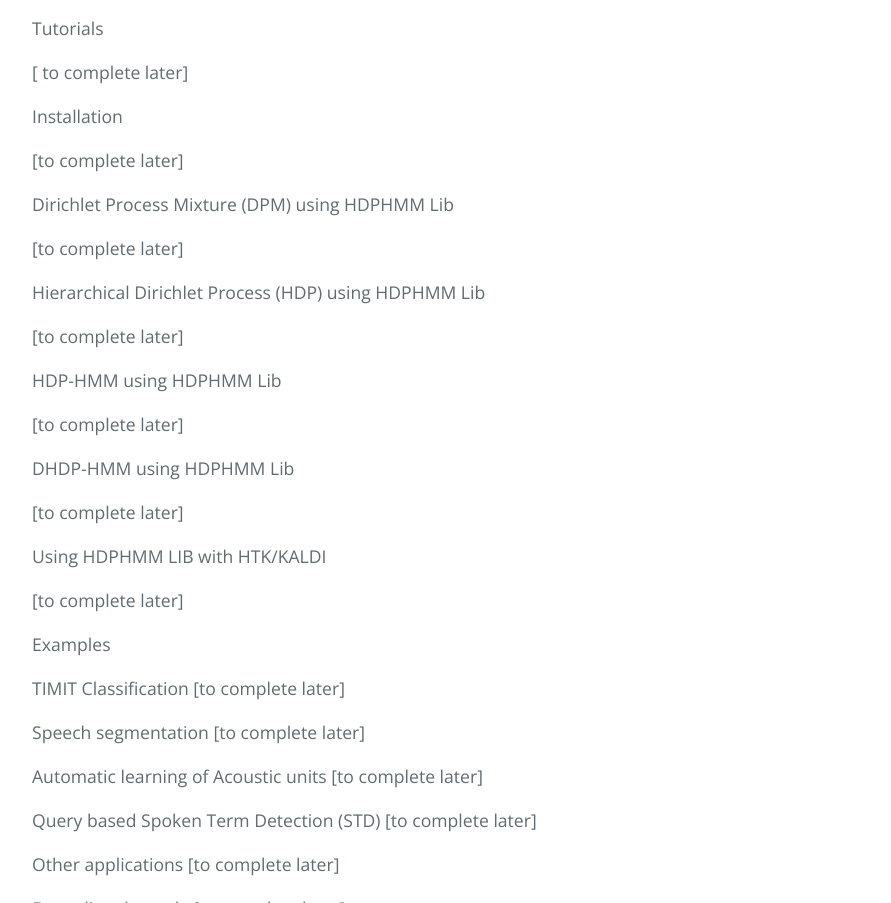
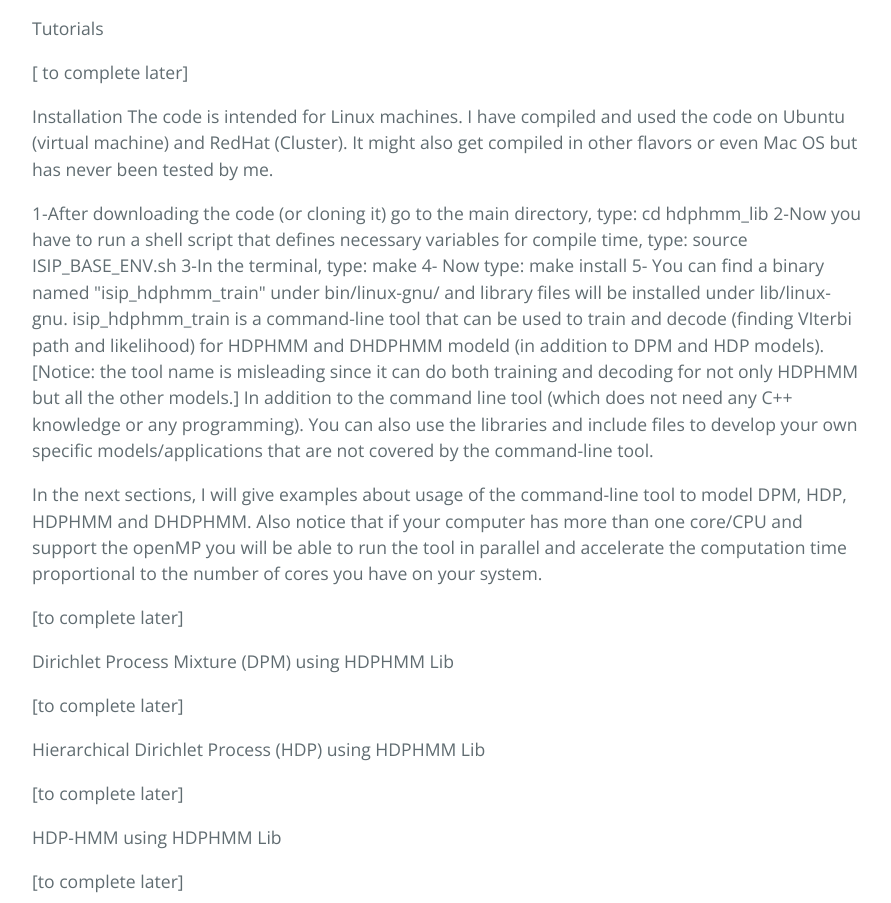
Before and after one commit to amirharati/hdphmm_lib, a plain HTML site: page index.html in a window 1280 px wide. Shown: the part 3160-4063 px from the top of the page, without its empty margins (192-1083 px from the left). Drawn offline with nearby package versions, Linux system fonts and the light colour scheme.

```diff
--- a/index.html
+++ b/index.html
@@ -128,7 +128,22 @@ Teh, Y., Jordan, M., Beal, M., &amp; Blei, D. (2006). Hierarchical Dirichlet Pro
 
 <p>[ to complete later]</p>
 
-<p>Installation</p>
+<p>Installation
+The code is intended for Linux machines. I have compiled and used the code on Ubuntu (virtual machine) and RedHat (Cluster). It might also get compiled in other flavors or even Mac OS  but has never been tested by me.</p>
+
+<p>1-After downloading the code (or cloning it) go to the main directory, type:
+cd hdphmm_lib
+2-Now you have to run a shell script that defines necessary variables for compile time, type:
+source ISIP_BASE_ENV.sh
+3-In the terminal, type:
+make
+4- Now type:
+make install
+5- You can find a binary named "isip_hdphmm_train"  under bin/linux-gnu/  and library files will be installed under lib/linux-gnu. isip_hdphmm_train is a command-line tool that can be used to train and decode (finding VIterbi path and likelihood) for HDPHMM and DHDPHMM modeld (in addition to DPM and HDP models). [Notice: the tool  name is misleading since it can do both  training and decoding for  not only HDPHMM but all the other models.]
+In addition to the command line tool (which does not need any C++ knowledge or any programming). You can also use the libraries and include files to develop your own specific models/applications that are not covered by the command-line tool.</p>
+
+<p>In the next sections, I will give examples about usage of the command-line tool to model DPM, HDP, HDPHMM and DHDPHMM.
+Also notice that if your computer has more than one core/CPU  and  support the openMP you will be able to run the tool in parallel and accelerate the computation time proportional to the number of cores you have on your system. </p>
 
 <p>[to complete later]</p>
 
```
Also changed, not shown: params.json (+1 -1 lines).
